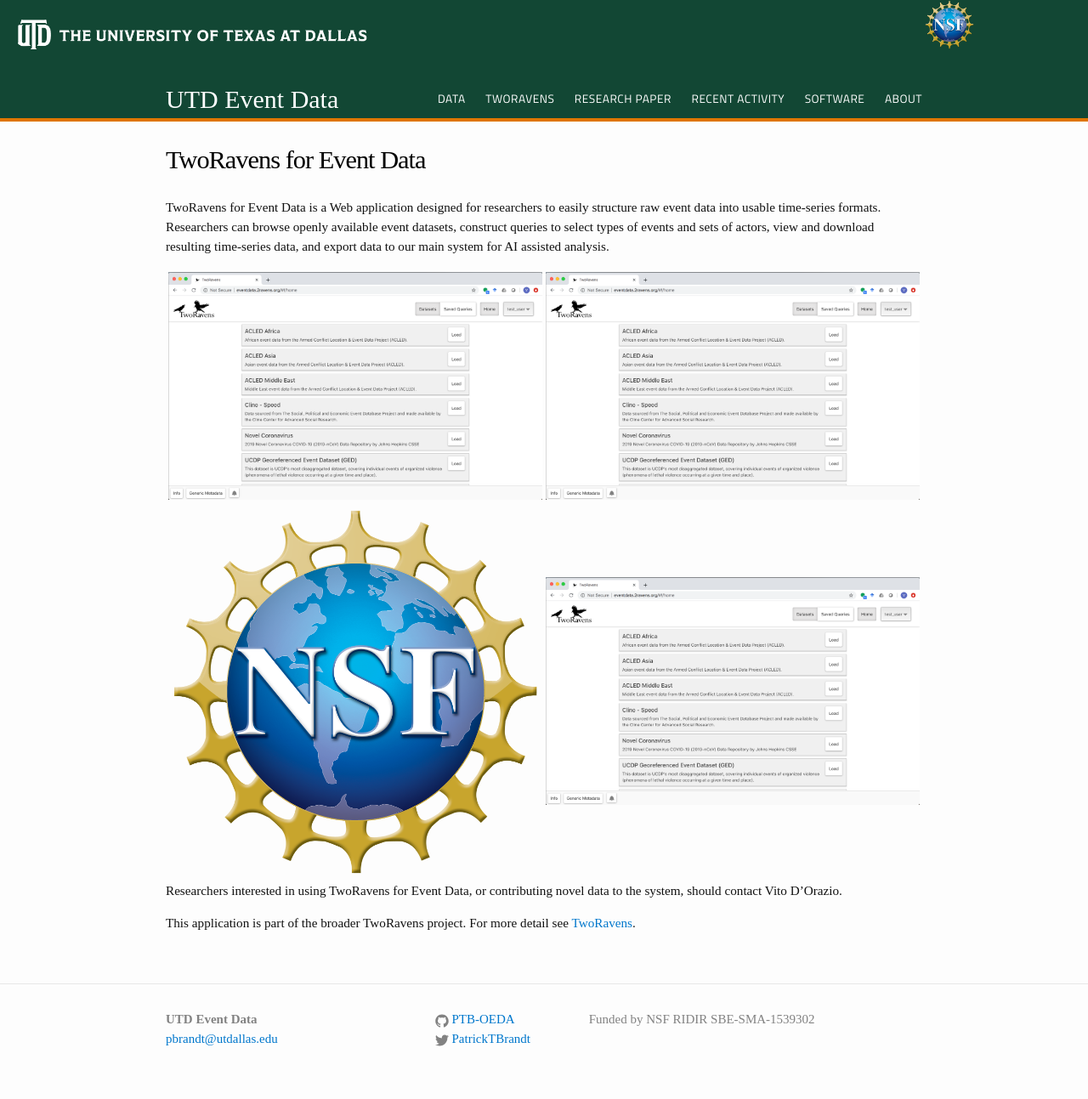
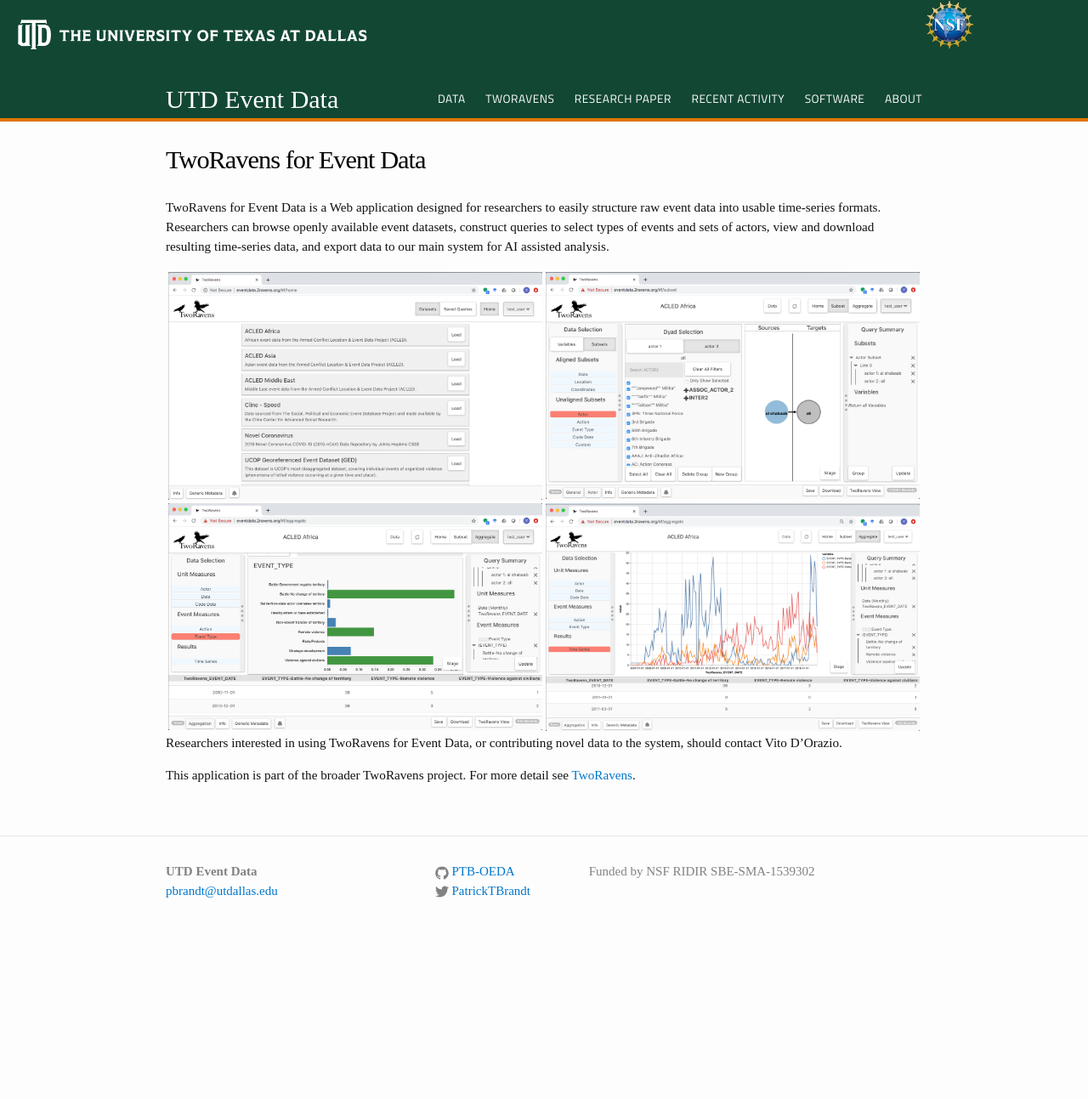
Before and after one commit to eventdata/UTDEventData, a Jekyll site: the page built from 2Ravens.md, in a window 1280 px wide. Shown: the whole page at 85% size. Built offline with Jekyll 4.4.1, drawn with Linux system fonts in a browser that asks for light colours; after the commit the page ends 1119 px from its top, so only the background shows below that.

Commit message:
images
not the way to do this

```diff
--- a/2Ravens.md
+++ b/2Ravens.md
@@ -6,8 +6,8 @@
 
 TwoRavens for Event Data is a Web application designed for researchers to easily structure raw event data into usable time-series formats. Researchers can browse openly available event datasets, construct queries to select types of events and sets of actors, view and download resulting time-series data, and export data to our main system for AI assisted analysis.
 
-![](../images/tworavens1.png "Select Data")  |  ![](../images/tworavens1.png "Select Data2")
-![](../images/NSF_4-Color_bitmap_Logo.png "Select Data3")  |  ![](../images/tworavens1.png "Select Data4")
+![](../images/tworavens1.png "Select Data")  |  ![](../images/tworavens2.png "Group Actors")
+![](../images/tworavens3.png "Select Locations")  |  ![](../images/tworavens4.png "View Time Series")
 
 
 Researchers interested in using TwoRavens for Event Data, or contributing novel data to the system, should contact Vito D'Orazio.
```
